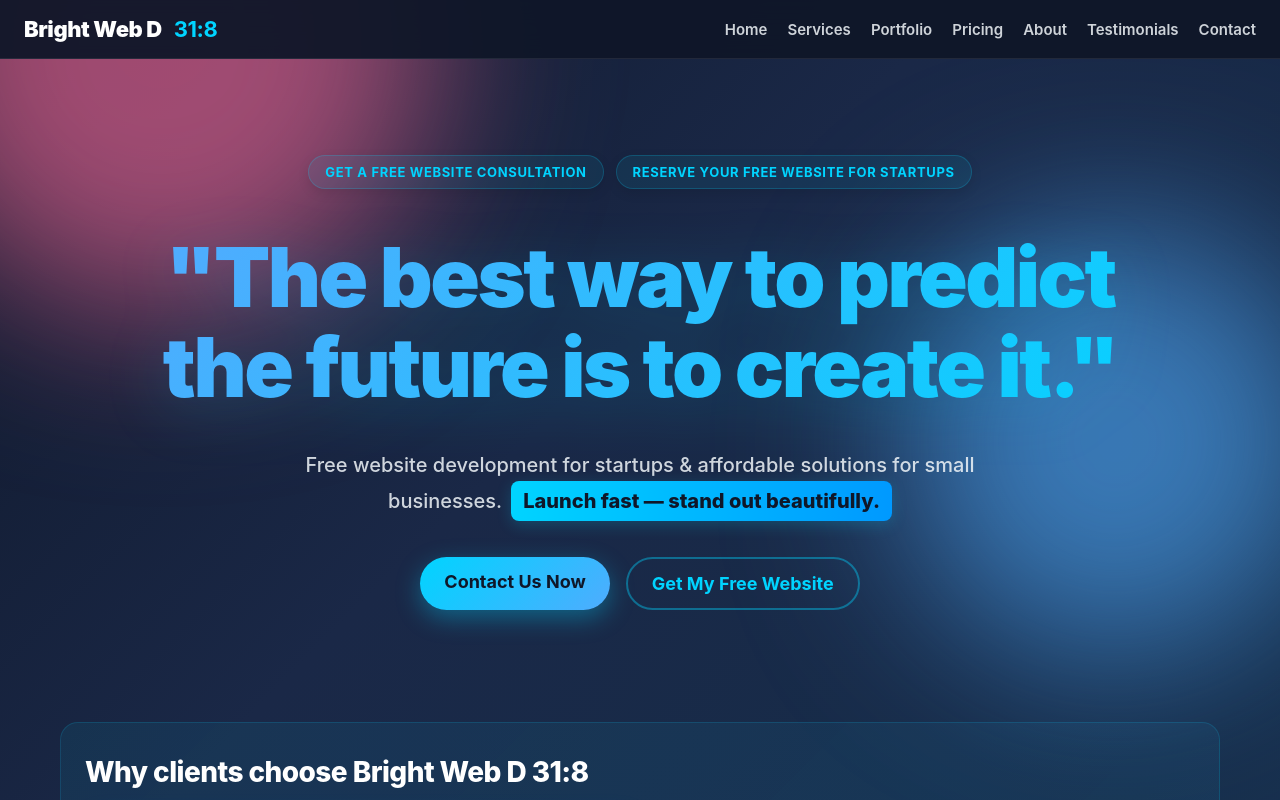
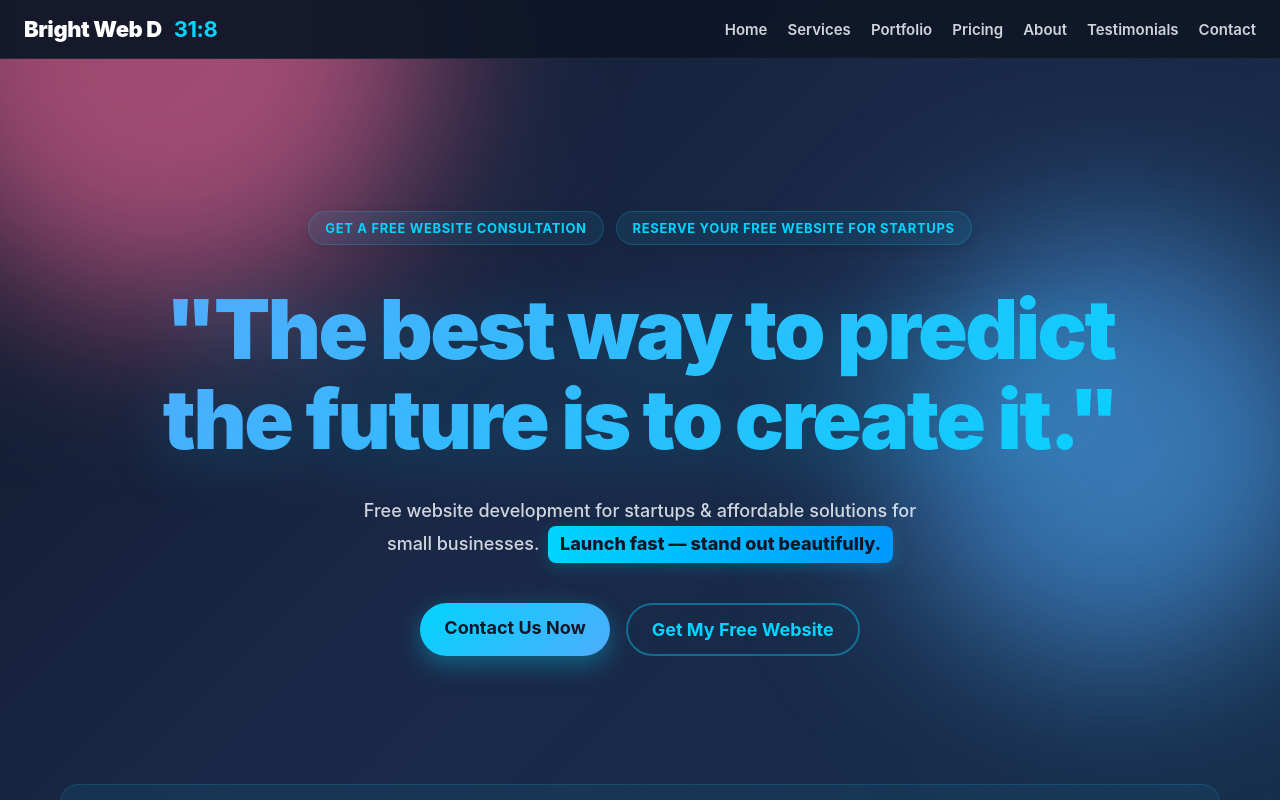
Before and after one commit to brightwebd318-ship-it/Bright-Web-D-31-8, a React (Create React App) app: page / in a window 1280 px wide. Shown: the top 800 px of the page. Built offline with nearby package versions, Linux system fonts and the light colour scheme.

Commit message:
Upgrade hero section with premium agency spacing and lead text

```diff
--- a/src/App.css
+++ b/src/App.css
@@ -265,11 +265,11 @@ main {
 
 .hero {
   text-align: center;
-  padding: var(--space-xl) var(--space-md);
+  padding: 120px 20px 80px;
   display: flex;
   flex-direction: column;
   align-items: center;
-  gap: var(--space-md);
+  gap: 20px;
 }
 
 .hero h1 {
@@ -301,11 +301,11 @@ main {
 }
 
 .hero .lead {
-  max-width: 720px;
+  max-width: 600px;
   margin: 0;
   color: rgba(240, 244, 248, 0.85);
   font-weight: 500;
-  font-size: 20px;
+  font-size: 18px;
   line-height: 1.6;
   animation: fadeInUp 0.8s both 0.4s;
 }
@@ -351,7 +351,7 @@ main {
   display: flex;
   gap: 16px;
   justify-content: center;
-  margin-top: 12px;
+  margin-top: 20px;
   animation: fadeInUp 0.8s both 0.6s;
   flex-wrap: wrap;
 }
```
